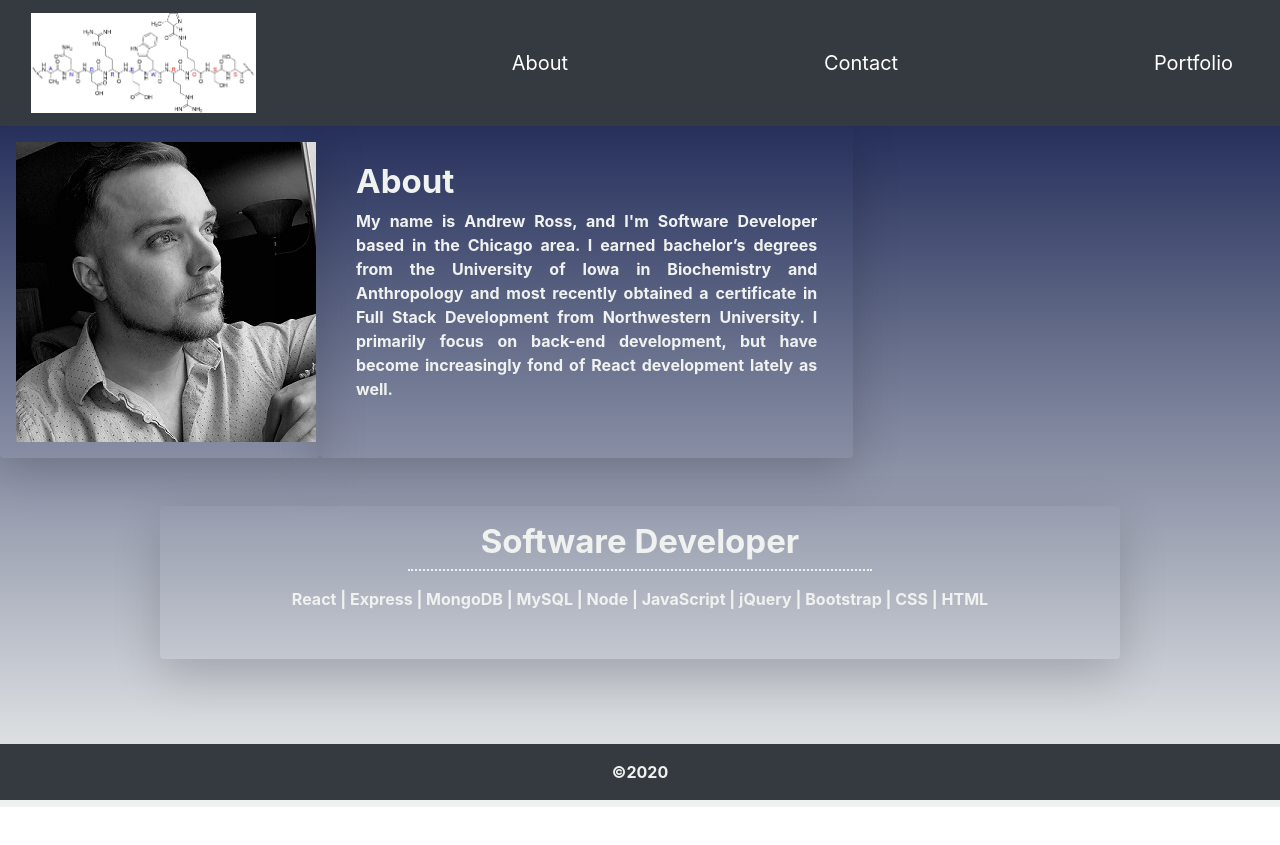
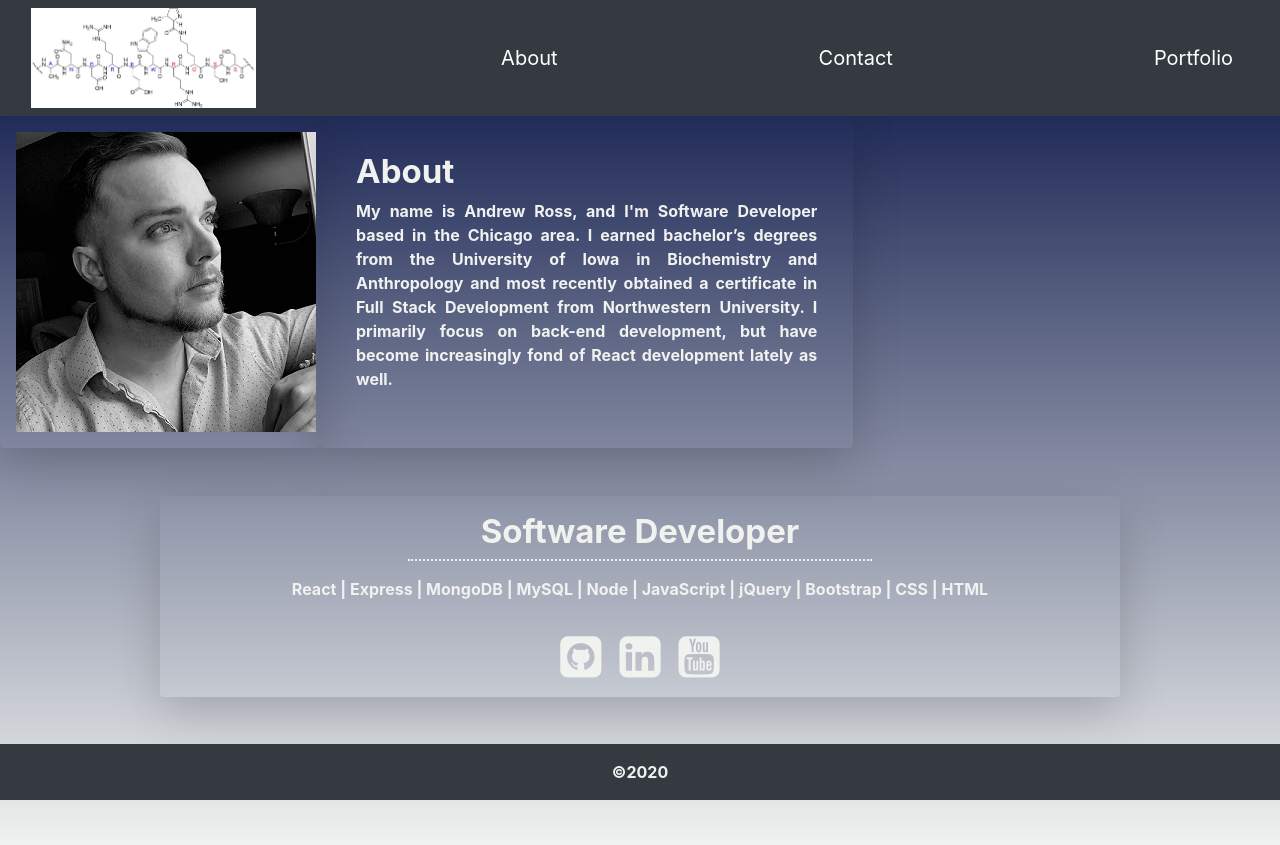
Before and after one commit to DopamineDriven/ReactAppPortfolio, a React (Create React App) app in the folder client/: page / in a window 1280 px wide. Before the commit the page ends 807 px from the top, so only its background shows below. Built offline with nearby package versions, Linux system fonts and the light colour scheme.

Commit message:
edits to nav, home

```diff
--- a/client/package.json
+++ b/client/package.json
@@ -11,6 +11,7 @@
     "@testing-library/react": "^9.5.0",
     "@testing-library/user-event": "^7.2.1",
     "@types/react-mdl": "^1.7.27",
+    "font-awesome": "^4.7.0",
     "react": "^16.13.1",
     "react-dom": "^16.13.1",
     "react-mdl": "^2.1.0",
--- a/client/public/index.html
+++ b/client/public/index.html
@@ -26,6 +26,7 @@
     -->
     <link rel="stylesheet" href="https://fonts.googleapis.com/icon?family=Material+Icons">
     <link rel="stylesheet" href="https://stackpath.bootstrapcdn.com/bootstrap/4.4.1/css/bootstrap.min.css" integrity="sha384-Vkoo8x4CGsO3+Hhxv8T/Q5PaXtkKtu6ug5TOeNV6gBiFeWPGFN9MuhOf23Q9Ifjh" crossorigin="anonymous">
+    <link href="https://stackpath.bootstrapcdn.com/font-awesome/4.7.0/css/font-awesome.min.css" rel="stylesheet" integrity="sha384-wvfXpqpZZVQGK6TAh5PVlGOfQNHSoD2xbE+QkPxCAFlNEevoEH3Sl0sibVcOQVnN" crossorigin="anonymous">
     <title>React Portfolio</title>
   </head>
   <body>
--- a/client/src/components/Home/Banner.jsx
+++ b/client/src/components/Home/Banner.jsx
@@ -7,6 +7,19 @@ const Banner = () => {
         <h3>Software Developer</h3>
         <hr />
         <p>React | Express | MongoDB | MySQL | Node | JavaScript | jQuery | Bootstrap | CSS | HTML</p>
+        <div className="social-links">
+            <a href="https://github.com/DopamineDriven" target="__blank">
+                <i className="fa fa-github-square fa-3x" aria-hidden="true"></i>
+            </a>
+            &nbsp;&nbsp;&nbsp;&nbsp;
+            <a href="https://www.linkedin.com/in/andrew-ross-23136ab0/" target="__blank">
+                <i className="fa fa-linkedin-square fa-3x" aria-hidden="true"></i>
+            </a>
+            &nbsp;&nbsp;&nbsp;&nbsp;
+            <a href="https://www.youtube.com/user/RandomHero64209/videos?view_as=subscriber" target="__blank">
+                <i className="fa fa-youtube-square fa-3x" aria-hidden="true"></i>
+            </a>
+        </div>
     </div>
     )
 }
--- a/client/src/components/Home/Home.css
+++ b/client/src/components/Home/Home.css
@@ -5,6 +5,10 @@
 #bio {
     text-align: justify;
     color: #F0F2F0
+}
+
+#row {
+    justify-content: space-between;
 }
 
 .texty {
@@ -45,3 +49,8 @@
     font-weight: bold;
     padding: 1em;
 }
+
+.social-links i {
+    color: #F0F2F0;
+    justify-content: space-between;
+}
--- a/client/src/components/Home/Home.jsx
+++ b/client/src/components/Home/Home.jsx
@@ -7,7 +7,7 @@ import Banner from './Banner.jsx'
 const Home = () => {
   return (
     <Container fluid>
-      <Row>
+      <Row className="row">
         <div
           className="col-md-3 justify-content center shadow-lg p-3 mb-5 rounded"
           id="imdiv"
@@ -18,7 +18,6 @@ const Home = () => {
           />
         </div>
         <div className="col-md-5 justify-content center shadow-lg p-3 mb-5 rounded">
-
           <div className="card-body">
             <p className="card-text font-weight-bold" id="bio"><h2 className="texty">About</h2>
                 My name is Andrew Ross, and I'm Software Developer based in the Chicago area.
--- a/client/src/components/Navbar/Navbar.css
+++ b/client/src/components/Navbar/Navbar.css
@@ -1,8 +1,8 @@
 #menu ul{
     list-style: none;
   }
-  #menu li{
-    display: inline;
+.nav-item{
+    display: inline-block;
   }
 
 .Navbar {
--- a/client/src/components/Navbar/Navbar.jsx
+++ b/client/src/components/Navbar/Navbar.jsx
@@ -1,5 +1,4 @@
 import React from "react";
-import {Link} from 'react-router-dom';
 import './Navbar.css';
 import Container from '../Container/Container.jsx'
 import AminoLogo from '../../images/misc/AminoLogo.jpg'
@@ -8,29 +7,32 @@ const Navbar = () => {
   return (
     <nav className="navbar navbar-expand-md navbar-dark sticky-top bg-dark">
         <Container fluid>
-            <Link href="../Home/Home.jsx" className="navbar-brand">
+            <a href="../Home/Home.jsx" className="navbar-brands">
                 <img src={AminoLogo} alt="amino" className="img-fluid" height="99.66px" width="225px"/>
-            </Link>
+            </a>
+            <button className="navbar-toggler" type="button" data-toggle="collapse" data-target="#navbarResponsive">
+                <span className="navbar-toggler-icon"></span>
+            </button>
             <div className="collapse navbar-collapse">
                 <ul className="navbar-nav ml-auto">
                     <li className="nav-item">
-                        <Link href="/" className="navbar-brand">
+                        <a href="/" className="navbar-brand">
                             About
-                        </Link>
+                        </a>
                     </li>
                 </ul>
                 <ul className="navbar-nav ml-auto">
                     <li className="nav-item">
-                        <Link href="/contact" className="navbar-brand">
+                        <a href="/contact" className="navbar-brand">
                             Contact
-                        </Link>
+                        </a>
                     </li>
                 </ul>
                 <ul className="navbar-nav ml-auto">
                     <li className="nav-item">
-                        <Link href="/portfolio" className="navbar-brand">
+                        <a href="/portfolio" className="navbar-brand">
                             Portfolio
-                        </Link>
+                        </a>
                     </li>
                 </ul>
             </div>
```
Also changed, not shown: 1 other file (tests, documents, lock files or other folders).
